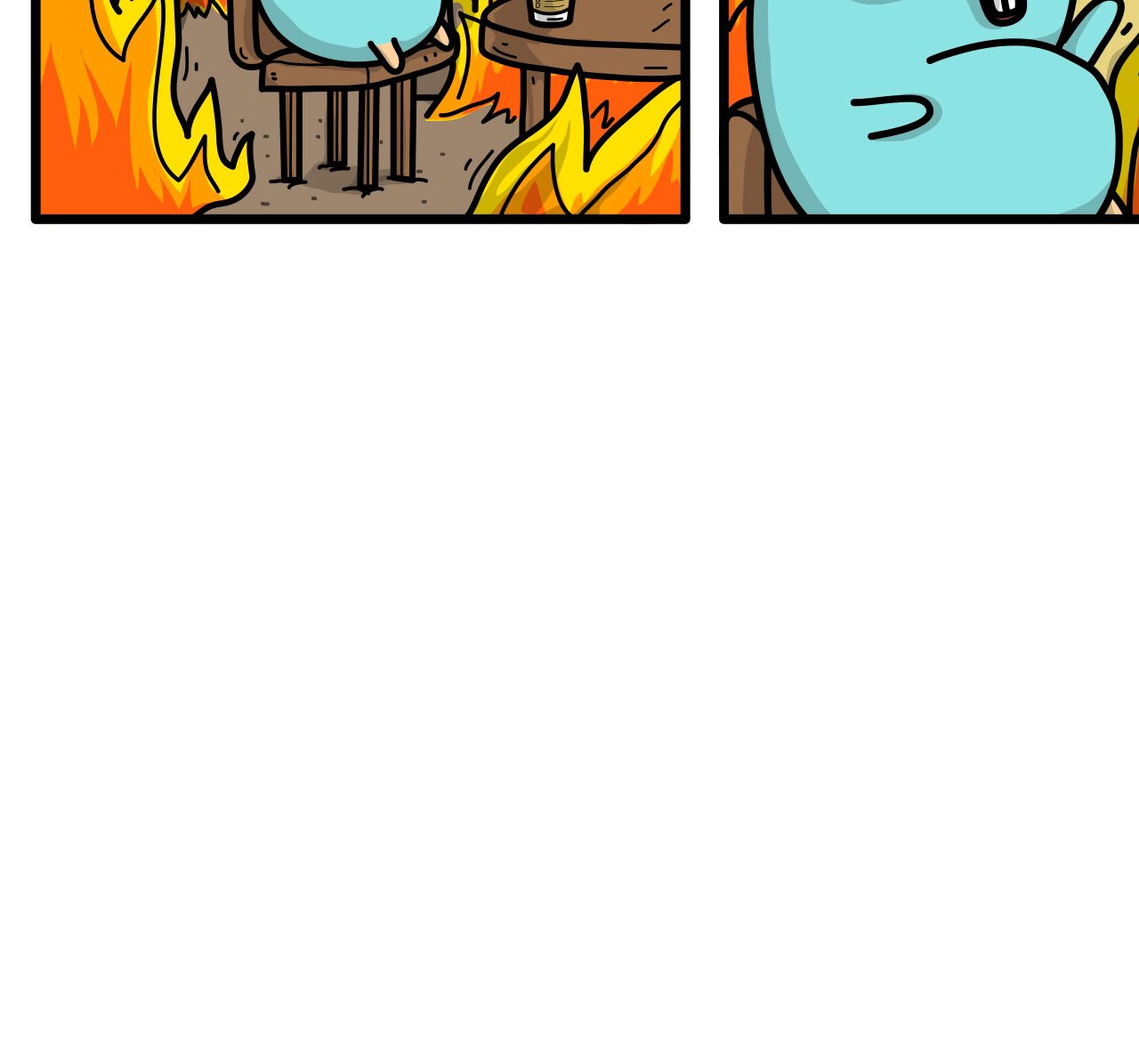
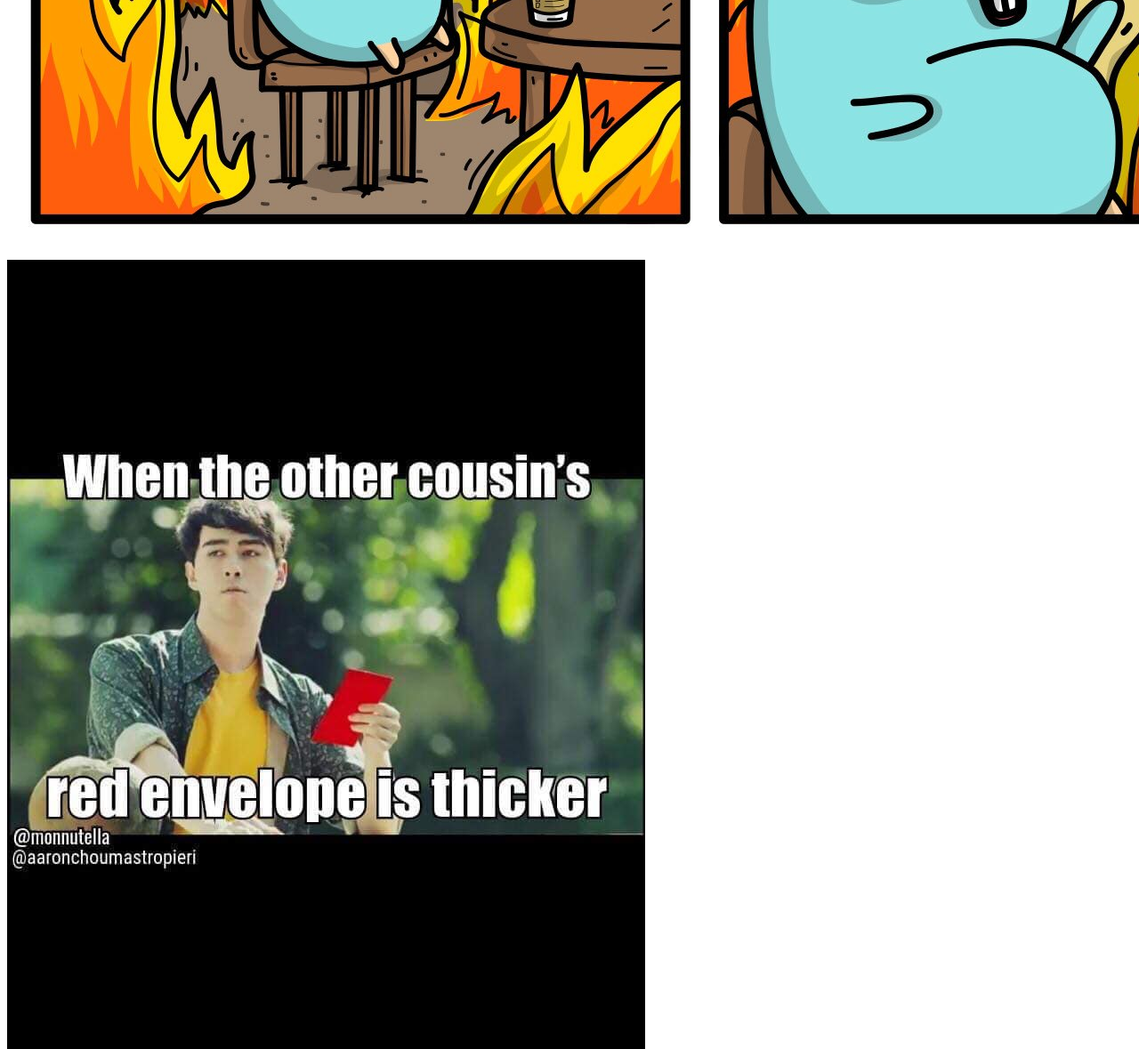
Before and after one commit to 1vn/opensource-workshop, a plain HTML site: page index.html in a window 1280 px wide. Shown: the part 592-1771 px from the top of the page at 89% size. Before the commit the page ends 892 px from the top, so only its background shows below. Drawn offline with Linux system fonts and the light colour scheme.

Commit message:
add meme

```diff
--- a/index.html
+++ b/index.html
@@ -14,7 +14,8 @@
 </body>
 <script>
     var memes = [
-        "memes/gopher-this-is-fine.jpg"
+        "memes/gopher-this-is-fine.jpg",
+        "memes/cny-pocket.jpg"
     ];
 
     function gid(id) {
```
Also changed, not shown: memes/cny-pocket.jpg (added).
